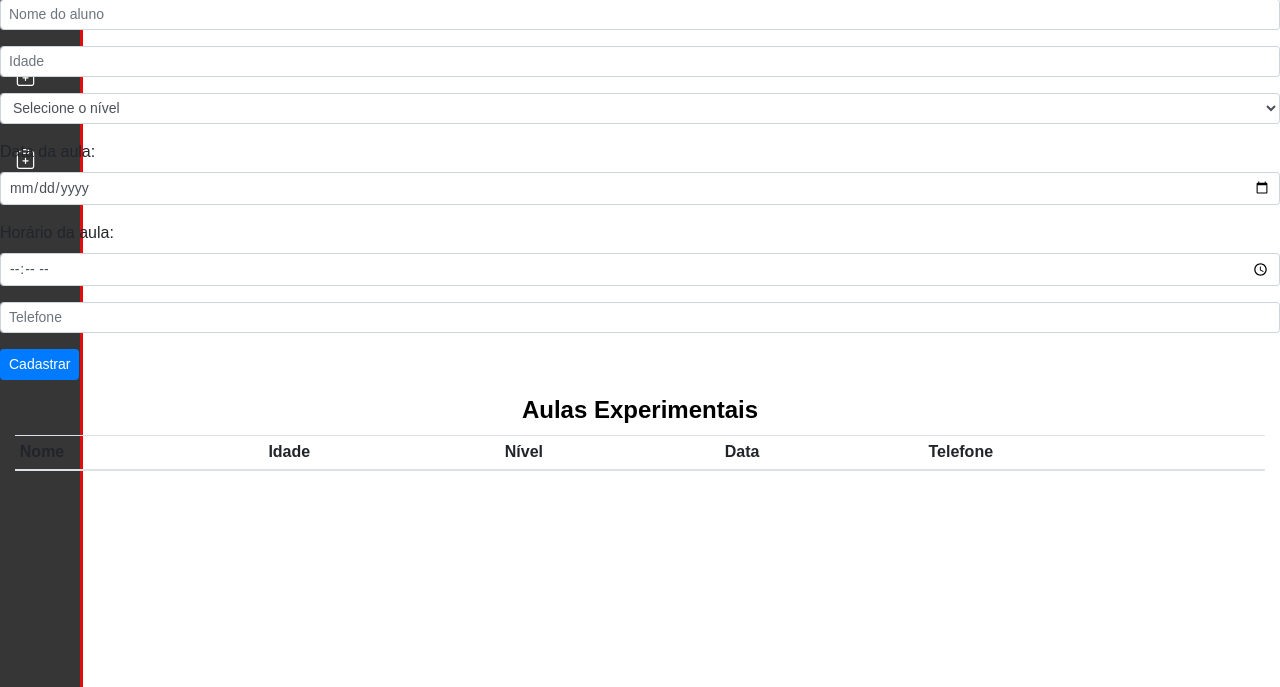
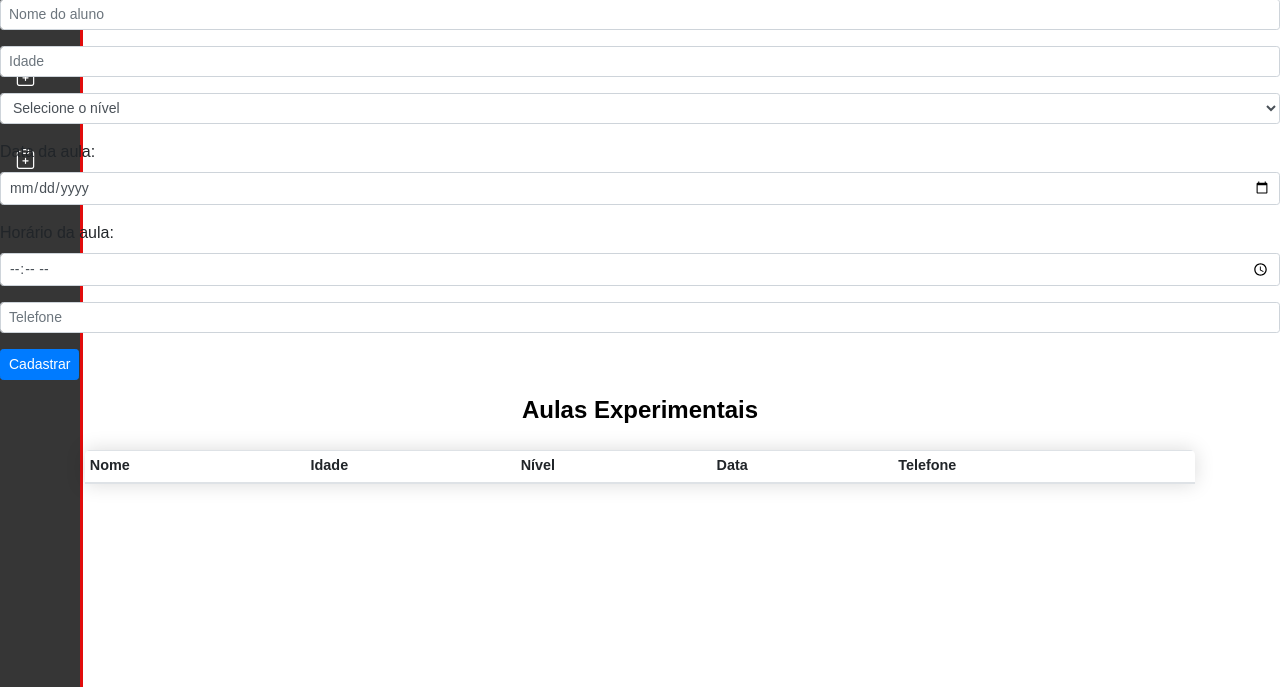
Before and after one commit to Grausamkeitkkj/projetositeATA, a PHP site: page / in a window 1280 px wide. Shown: the part 40-727 px from the top of the page. Run offline with PHP 8.4, Linux system fonts and the light colour scheme; data that the repository does not hold is empty.

Commit message:
adicionando bootstrap

```diff
--- a/css/style.css
+++ b/css/style.css
@@ -113,30 +113,13 @@ ul li.item-menu a.icon > i{
     background-color: red;
 }
 
-.container-form {
-    display: flex;
-    flex-direction: column;
-    justify-content: center;
-    align-items: flex-start; /* Alinha o conteúdo à esquerda */
-    background-color: white;
-    padding: 20px;
-    border-radius: 10px;
-    box-shadow: 0px 4px 6px rgba(0, 0, 0, 0.1);
-    max-width: 450px;
-    margin: 20px 0; /* Remove a margem lateral */
-    margin-left: 100px;
-    transition: margin-left 0.2s;
+.container .custom-table {
+    width: 100%;
+    border-collapse: collapse;
+    margin: 25px 0;
+    font-size: 0.9em;
+    min-width: 400px;
+    border-radius: 5px 5px 0 0;
+    overflow: hidden;
+    box-shadow: 0 0 20px rgba(0, 0, 0, 0.15);
 }
-
-nav.side-menu.expand ~ .form-container {
-    margin-left: 250px; /* Espaço para o menu expandido */
-}
-
-.container{
-    transition: margin-left 0.2s;
-    max-width: 1450px;
-}
-
-nav.side-menu.expand ~ .container {
-    margin-left: 250px; /* Espaço para o menu expandido */
-}
--- a/index.php
+++ b/index.php
@@ -62,7 +62,7 @@ $result = $alunoExperimental->getExperimental();
         <div class="row">
             <div class="col">
                 <h1 class="title-tables">Aulas Experimentais</h1>
-                <table class="table table-striped table-sm">
+                <table class="table table-striped table-sm custom-table">
                     <thead>
                         <tr>
                             <th>Nome</th>
```
